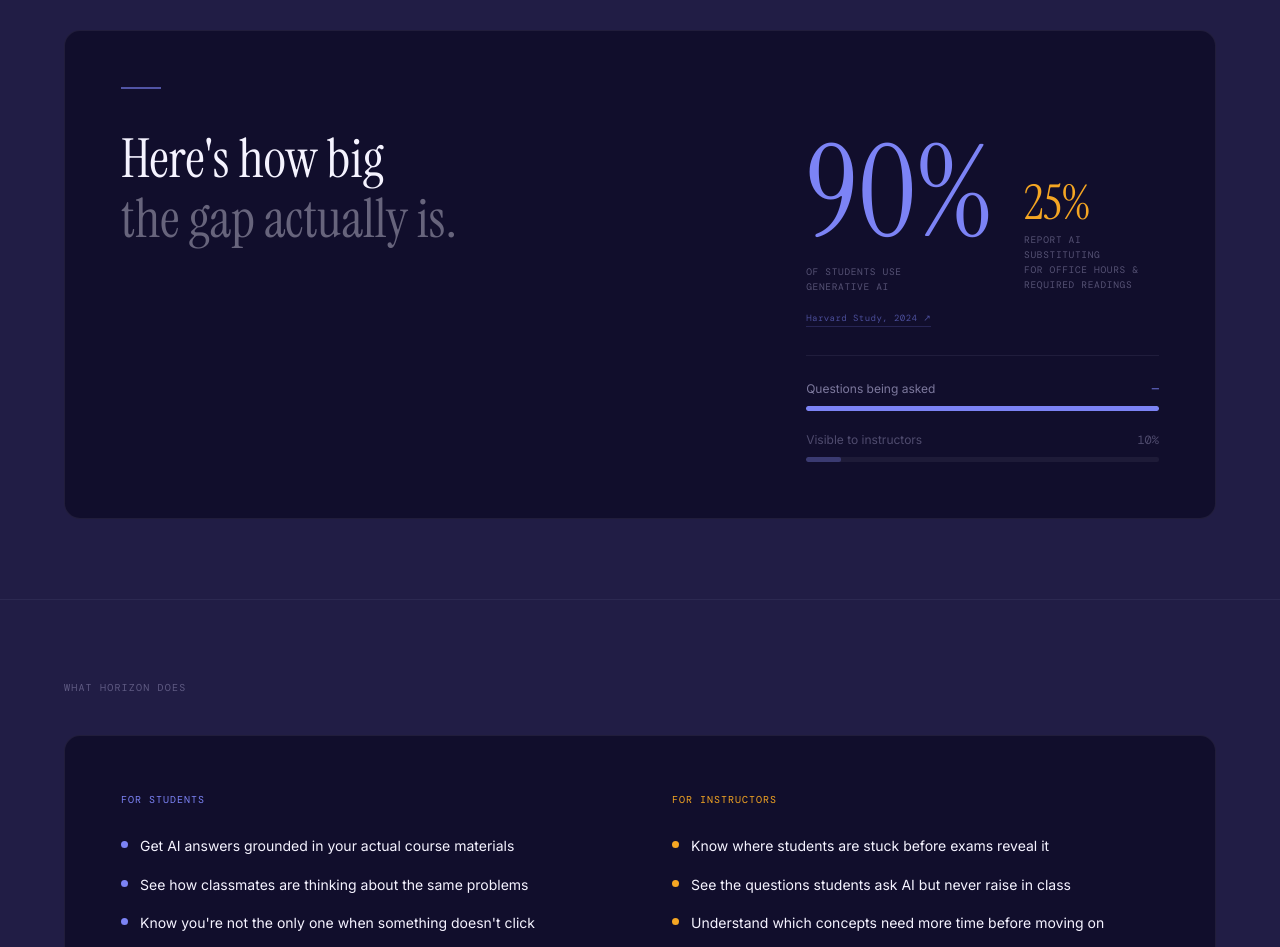
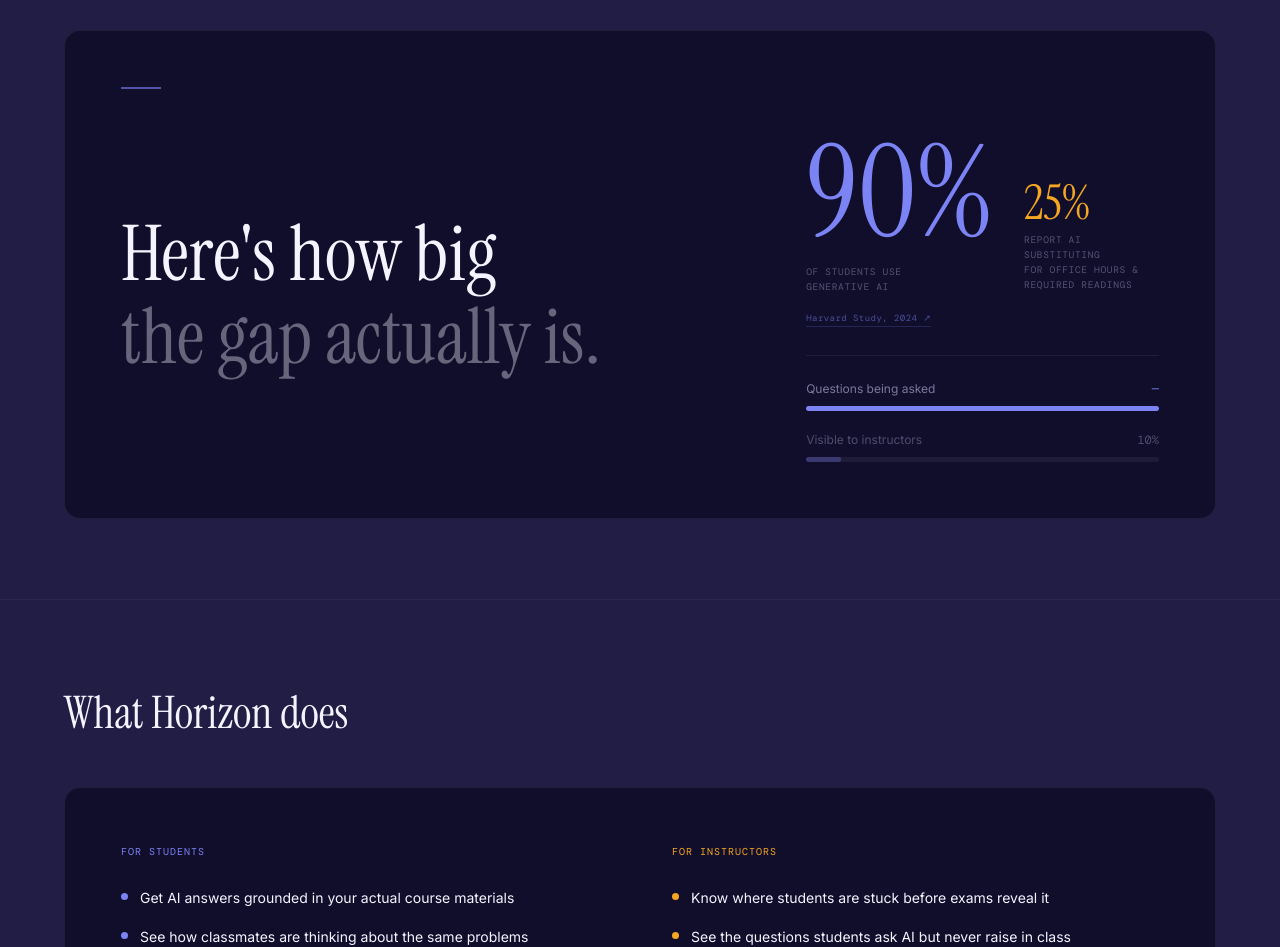
Before and after one commit to Mack-26/learnpool, a React (Vite) app in the folder frontend/: page / in a window 1280 px wide. Shown: the part 680-1627 px from the top of the page. Built offline with nearby package versions, Linux system fonts and the light colour scheme.

Commit message:
fix: scroll-driven counter, bigger headline font, proper WHAT HORIZON DOES heading

```diff
--- a/frontend/src/pages/LandingPage.tsx
+++ b/frontend/src/pages/LandingPage.tsx
@@ -383,21 +383,24 @@ function InsightSection() {
   const { ref, on } = useReveal(0.1);
   const [count, setCount] = useState(0);
   const [barsOn, setBarsOn] = useState(false);
+  const barsTriggered = useRef(false);
 
   useEffect(() => {
-    if (!on) return;
-    let frame = 0;
-    const totalFrames = 96;
-    const timer = setInterval(() => {
-      frame++;
-      const t = frame / totalFrames;
-      const eased = 1 - Math.pow(1 - t, 3);
-      setCount(Math.min(Math.round(eased * 90), 90));
-      if (frame >= totalFrames) clearInterval(timer);
-    }, 16);
-    const barDelay = setTimeout(() => setBarsOn(true), 500);
-    return () => { clearInterval(timer); clearTimeout(barDelay); };
-  }, [on]);
+    const handleScroll = () => {
+      if (!ref.current) return;
+      const rect = ref.current.getBoundingClientRect();
+      const vh = window.innerHeight;
+      const progress = Math.max(0, Math.min(1, (vh - rect.top) / (vh * 0.65)));
+      setCount(Math.round(progress * 90));
+      if (progress > 0.3 && !barsTriggered.current) {
+        barsTriggered.current = true;
+        setBarsOn(true);
+      }
+    };
+    window.addEventListener('scroll', handleScroll, { passive: true });
+    handleScroll();
+    return () => window.removeEventListener('scroll', handleScroll);
+  }, []);
 
   const fade = (d: number): React.CSSProperties => ({
     opacity: on ? 1 : 0,
@@ -419,7 +422,7 @@ function InsightSection() {
 
           <div style={{ ...fade(0), width: "40px", height: "2px", background: "#7c83f5", opacity: 0.6, marginBottom: "2.5rem" }} />
 
-          <div className="grid lg:grid-cols-5 gap-10 lg:gap-16 items-start">
+          <div className="grid lg:grid-cols-5 gap-10 lg:gap-16 items-center">
 
             <div className="lg:col-span-3 flex flex-col gap-8">
 
@@ -432,9 +435,9 @@ function InsightSection() {
                     <span style={{
                       display: "block",
                       fontFamily: "'Instrument Serif', serif",
-                      fontSize: "clamp(2rem, 4.2vw, 3.4rem)",
+                      fontSize: "clamp(3rem, 6vw, 5rem)",
                       fontWeight: 400,
-                      lineHeight: 1.12,
+                      lineHeight: 1.08,
                       color: bright ? "#f5f3ff" : "rgba(245,243,255,0.38)",
                     }}>{text}</span>
                   </div>
@@ -576,9 +579,9 @@ function BenefitsSection() {
   return (
     <section ref={ref} className="py-20 px-6" style={{ borderTop: "1px solid rgba(182,177,217,0.08)" }}>
       <div className="max-w-6xl mx-auto">
-        <p style={{ ...fade(0), fontFamily: "'DM Mono', monospace", fontSize: "10px", letterSpacing: "0.12em", color: "rgba(182,177,217,0.42)", marginBottom: "2.5rem" }}>
-          WHAT HORIZON DOES
-        </p>
+        <h2 style={{ ...fade(0), fontFamily: "'Instrument Serif', serif", fontSize: "clamp(2rem, 3.5vw, 2.8rem)", fontWeight: 400, color: "#f5f3ff", marginBottom: "2.5rem" }}>
+          What Horizon does
+        </h2>
         <div className="rounded-2xl p-10 md:p-14"
           style={{ ...fade(80), background: "rgba(14,12,38,0.8)", border: "1px solid rgba(182,177,217,0.09)" }}>
           <div className="grid md:grid-cols-2 gap-10 md:gap-16">
```
